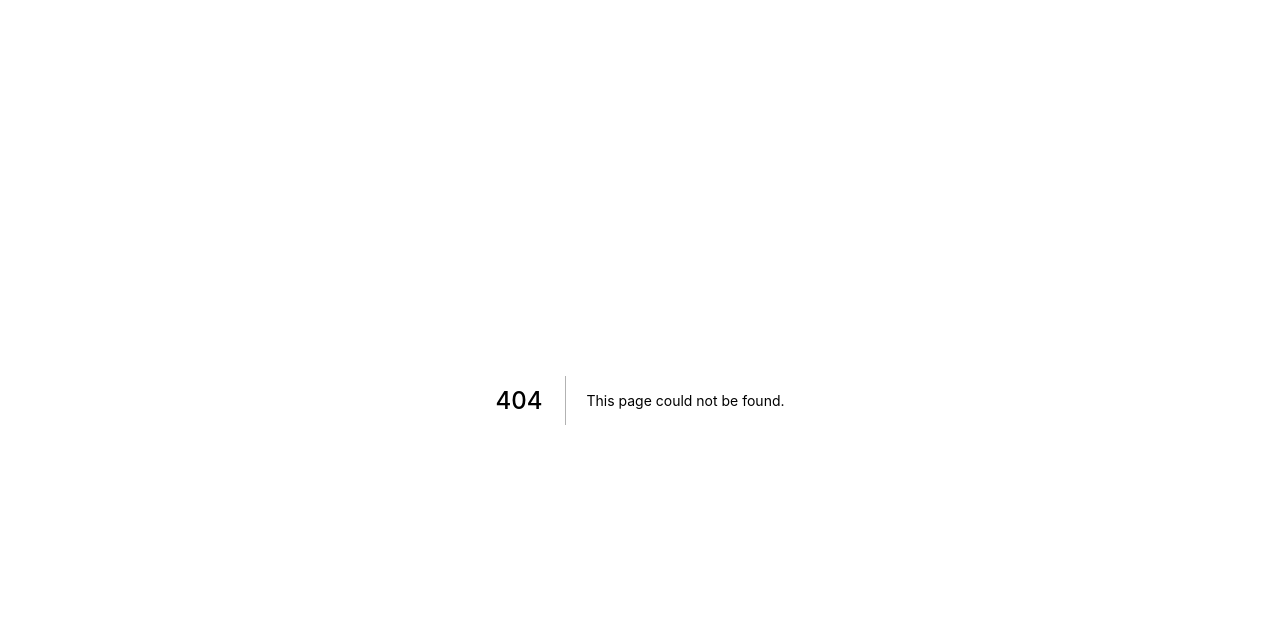
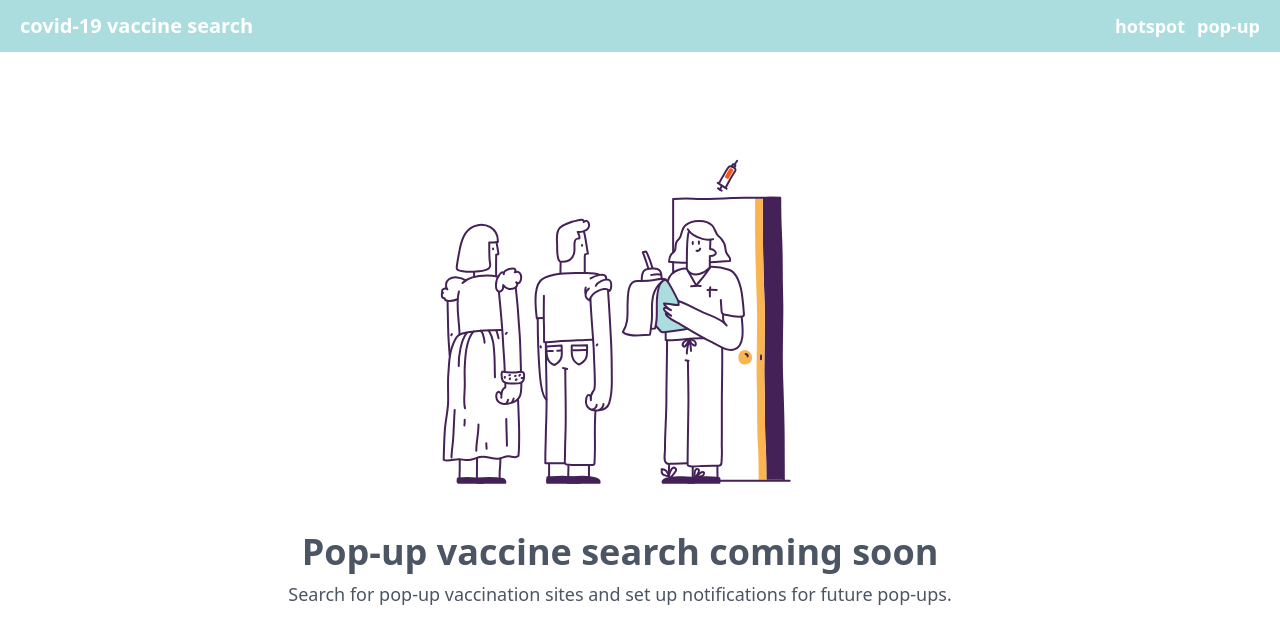
Before and after one commit to mattpodolak/vaccine-finder, a Next.js app: page /popup in a window 1280 px wide. Before the commit this address had no page. Shown: the top 644 px of the page. Built offline with nearby package versions, Linux system fonts and the light colour scheme.

Commit message:
added popup placeholder page

```diff
--- a/atomic/organisms/Header.js
+++ b/atomic/organisms/Header.js
@@ -1,6 +1,10 @@
 import Link from 'next/link';
+import { useState } from 'react';
 
 export const Header = () => {
+  const [click, setClick] = useState(false);
+  const handleClick = () => setClick(!click);
+  const closeMobileMenu = () => setClick(false);
   return (
     <header className="border-b-1 bg-one-normal text-white flex flex-col p-5 py-3 mb-10">
       <nav className="flex flex-col md:flex-row justify-between items-center">
@@ -9,6 +13,71 @@ export const Header = () => {
           <Link href="/">
             <span className="font-bold text-xl">covid-19 vaccine search</span>
           </Link>
+          <div
+            className="mobile-menu md:hidden flex flex-col"
+            onClick={handleClick}
+          >
+            <button
+              type="button"
+              className="bg-accent-dark inline-flex items-center justify-center p-2 rounded-md text-gray-100 hover:text-white hover:bg-accent-normal focus:outline-none focus:ring-1 focus:ring-offset-2 focus:ring-offset-accent-dark focus:ring-white"
+              aria-controls="mobile-menu"
+              aria-expanded="false"
+            >
+              <span className="sr-only">Open main menu</span>
+              {click ? (
+                <svg
+                  className="h-4 w-4"
+                  xmlns="http://www.w3.org/2000/svg"
+                  fill="none"
+                  viewBox="0 0 24 24"
+                  stroke="currentColor"
+                  aria-hidden="true"
+                >
+                  <path
+                    strokeLinecap="round"
+                    strokeLinejoin="round"
+                    strokeWidth="2"
+                    d="M6 18L18 6M6 6l12 12"
+                  />
+                </svg>
+              ) : (
+                <svg
+                  className="block h-4 w-4"
+                  xmlns="http://www.w3.org/2000/svg"
+                  fill="none"
+                  viewBox="0 0 24 24"
+                  stroke="currentColor"
+                  aria-hidden="true"
+                >
+                  <path
+                    strokeLinecap="round"
+                    strokeLinejoin="round"
+                    strokeWidth="2"
+                    d="M4 6h16M4 12h16M4 18h16"
+                  />
+                </svg>
+              )}
+            </button>
+          </div>
+        </div>
+        <div
+          className={
+            'flex md:space-x-3 md:space-y-0 space-y-2 md:opacity-100 md:flex-row flex-col items-center ' +
+            (click
+              ? 'opacity-100 transform transition-all ease-in duration-500'
+              : 'hidden md:flex opacity-0 transition-all ease-out duration-300 md:transition-none')
+          }
+        >
+          <Link href="/">
+            <a className="font-semibold text-lg" onClick={closeMobileMenu}>
+              hotspot
+            </a>
+          </Link>
+          <Link href="/popup">
+            <a className="font-semibold text-lg" onClick={closeMobileMenu}>
+              pop-up
+            </a>
+          </Link>
         </div>
       </nav>
     </header>
--- a/atomic/templates/Landing.js
+++ b/atomic/templates/Landing.js
@@ -13,12 +13,11 @@ export const Landing = ({ clinics, lastUpdate }) => {
         <div className="md:-ml-12">
           <img src="health-doctor-vaccine.svg" width="250px" height="200px" />
         </div>
-        <div className="flex flex-col space-y-2 m-5 md:-ml-5">
-          <h1 className="text-4xl font-semibold">
-            Check eligibility for a hotspot vaccine
-          </h1>
+        <div className="flex flex-col max-w-xl space-y-2 m-5 md:-ml-5">
+          <h1 className="text-4xl font-semibold">Find a hotspot vaccine</h1>
           <h2 className="text-lg">
-            Find hotspot vaccination sites based on your age and postal code.
+            Search for hotspot vaccination sites based on your age and postal
+            code, and get notified when you become eligible.
           </h2>
         </div>
       </div>
--- a/pages/index.js
+++ b/pages/index.js
@@ -7,7 +7,7 @@ export default function Home({ clinics, lastUpdate }) {
   return (
     <>
       <Head>
-        <title>COVID-19 Vaccine Search</title>
+        <title>Hotspot Vaccine Search</title>
       </Head>
       <Header />
       <Landing clinics={clinics} lastUpdate={lastUpdate} />
--- /dev/null
+++ b/pages/popup.js
@@ -0,0 +1,30 @@
+import Head from 'next/head';
+import { Header } from '@/organisms/Header';
+
+const Popup = () => {
+  return (
+    <>
+      <Head>
+        <title>Pop-up Vaccine Search</title>
+      </Head>
+      <Header />
+      <div className="text-gray-600 flex flex-col m-5 items-center">
+        <div className="flex flex-col justify-center text-center items-center max-w-4xl p-5">
+          <div className="md:-ml-12">
+            <img src="health-vaccine-row.svg" width="500px" />
+          </div>
+          <div className="flex flex-col space-y-2 m-5 md:-ml-5">
+            <h1 className="text-4xl font-semibold">
+              Pop-up vaccine search coming soon
+            </h1>
+            <h2 className="text-lg">
+              Search for pop-up vaccination sites and set up notifications for
+              future pop-ups.
+            </h2>
+          </div>
+        </div>
+      </div>
+    </>
+  );
+};
+export default Popup;
```
Also changed, not shown: public/health-vaccine-row.svg (added).
